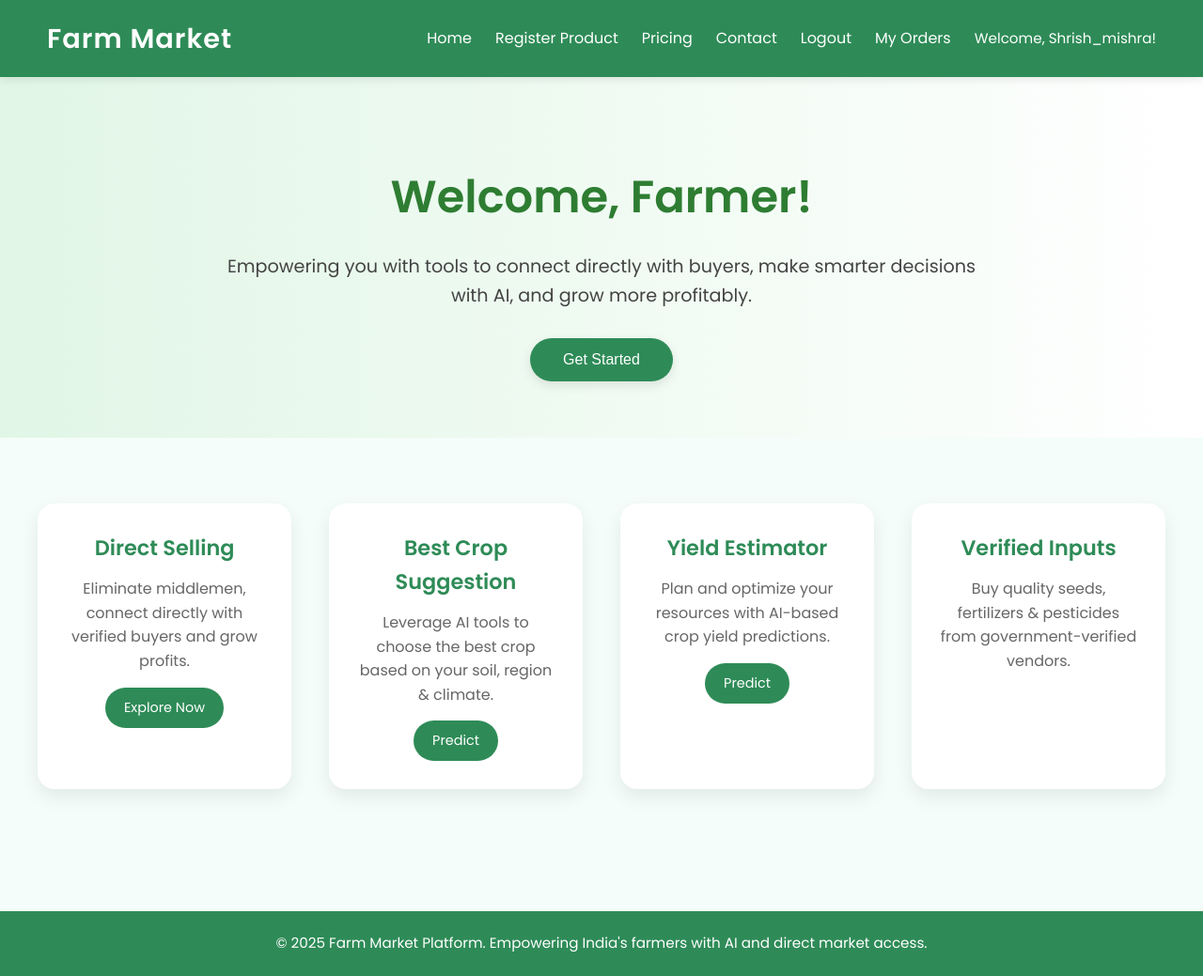
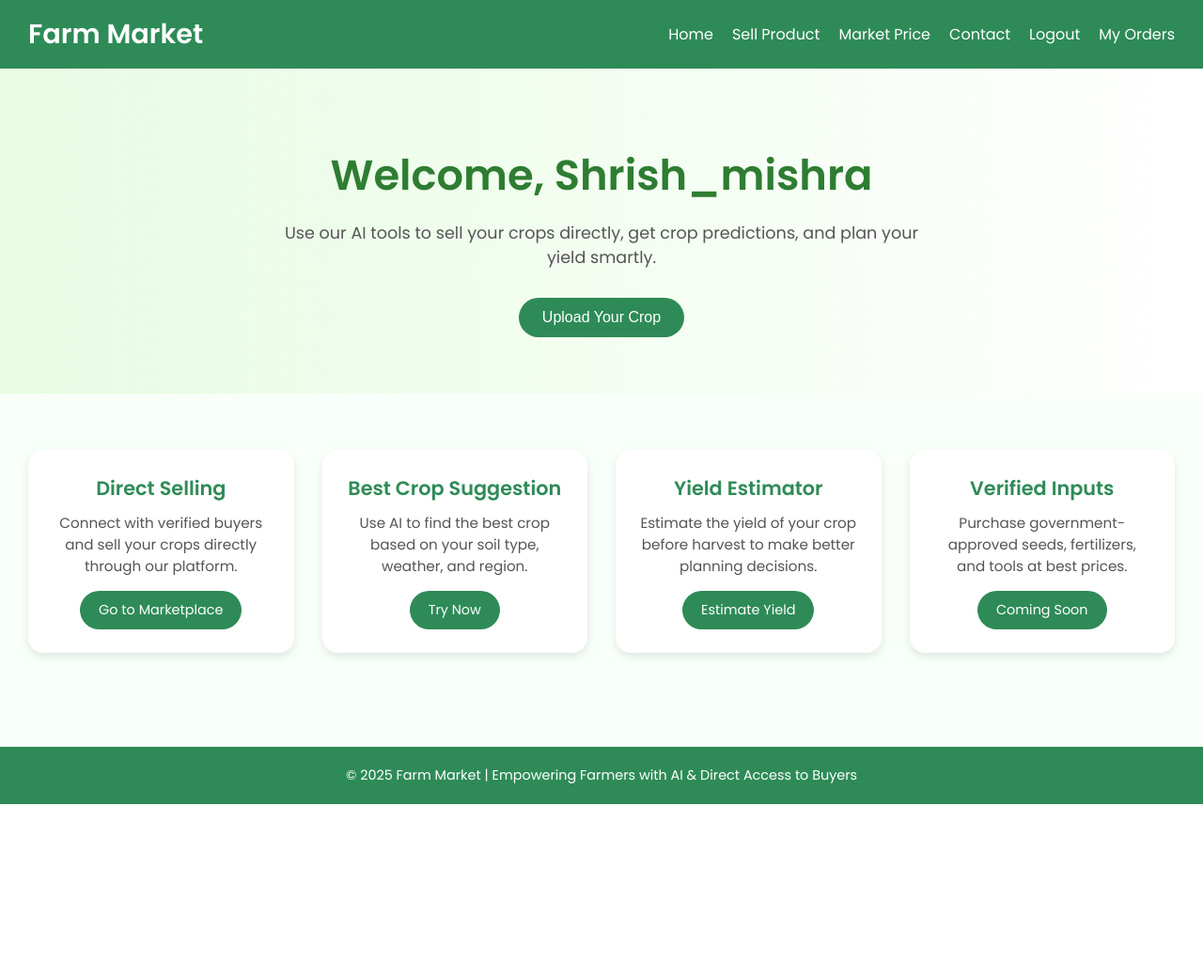
Before and after one commit to mishrarakesh-1902/farm_market_project, a Django app: page /farmer/dashboard/ in a window 1280 px wide. Shown: the whole page at 94% size. After the commit the page ends 856 px from the top, so only its background shows below. Run offline with Django 5.2, Linux system fonts and the light colour scheme; a user stored in the database is signed in; data comes from the database, SQL or seed files in the repository; parts of the project's set-up code (start-up, migrations or seed data) failed here and were passed over.

Commit message:
Update farmer_dashboard.html

```diff
--- a/marketplace/templates/marketplace/farmer_dashboard.html
+++ b/marketplace/templates/marketplace/farmer_dashboard.html
@@ -8,157 +8,140 @@
   <title>Farmer Dashboard | Farm Market</title>
   <link href="https://fonts.googleapis.com/css2?family=Poppins:wght@400;600&display=swap" rel="stylesheet">
   <style>
-    * { margin: 0; padding: 0; box-sizing: border-box; }
+    * {
+      margin: 0;
+      padding: 0;
+      box-sizing: border-box;
+    }
 
     body {
       font-family: 'Poppins', sans-serif;
-      background-color: #f4fdf9;
+      background-color: #f9fff9;
       color: #333;
-      line-height: 1.6;
     }
 
     nav {
-      position: sticky;
-      top: 0;
-      z-index: 999;
       display: flex;
       justify-content: space-between;
       align-items: center;
-      background: #2e8b57;
-      padding: 18px 50px;
+      background-color: #2e8b57;
+      padding: 15px 30px;
       color: white;
       flex-wrap: wrap;
-      box-shadow: 0 2px 10px rgba(0,0,0,0.1);
     }
 
     nav .logo {
       font-size: 1.8rem;
-      font-weight: 600;
-      letter-spacing: 1px;
-    }
-
-    nav .nav-links {
-      display: flex;
-      align-items: center;
-      gap: 25px;
+      font-weight: bold;
     }
 
     nav ul {
       list-style: none;
       display: flex;
-      gap: 25px;
+      flex-wrap: wrap;
+      gap: 20px;
     }
 
     nav ul li a {
       text-decoration: none;
       color: white;
       font-weight: 500;
-      transition: 0.3s ease;
+      transition: color 0.3s ease;
     }
 
     nav ul li a:hover {
-      color: #ffeb3b;
-    }
-
-    .auth-buttons {
-      display: flex;
-      gap: 10px;
-      font-size: 0.95rem;
+      color: #ffd700;
     }
 
     .hero {
-      padding: 90px 20px 60px;
+      background: linear-gradient(to right, #e7fce3, #ffffff);
+      padding: 80px 20px 60px;
       text-align: center;
-      background: linear-gradient(to right, #e1f6e6, #ffffff);
     }
 
     .hero h1 {
-      font-size: 3rem;
+      font-size: 2.8rem;
       color: #2e7d32;
-      margin-bottom: 20px;
+      margin-bottom: 15px;
     }
 
     .hero p {
-      font-size: 1.2rem;
-      max-width: 800px;
-      margin: auto;
-      color: #444;
+      font-size: 1.1rem;
+      color: #555;
+      max-width: 700px;
+      margin: 0 auto 30px;
     }
 
     .cta-btn {
-      margin-top: 30px;
-      padding: 14px 35px;
-      background: #2e8b57;
-      color: white;
+      padding: 12px 25px;
+      font-size: 1rem;
       border: none;
       border-radius: 25px;
-      font-size: 1rem;
-      font-weight: 500;
+      background-color: #2e8b57;
+      color: white;
       cursor: pointer;
-      box-shadow: 0 4px 12px rgba(0,0,0,0.1);
       transition: background 0.3s ease;
     }
 
     .cta-btn:hover {
-      background: #246d46;
+      background-color: #256b45;
     }
 
     .features {
-      padding: 70px 40px;
       display: grid;
-      grid-template-columns: repeat(auto-fit, minmax(260px, 1fr));
-      gap: 40px;
+      grid-template-columns: repeat(auto-fit, minmax(250px, 1fr));
+      gap: 30px;
+      padding: 60px 30px;
     }
 
     .card {
-      background: #ffffff;
-      padding: 30px;
-      border-radius: 18px;
-      box-shadow: 0 8px 20px rgba(0,0,0,0.08);
+      background: white;
+      padding: 25px;
+      border-radius: 16px;
+      box-shadow: 0 4px 10px rgba(0,0,0,0.1);
       text-align: center;
-      transition: 0.3s ease;
+      transition: 0.3s;
     }
 
     .card:hover {
-      transform: translateY(-6px);
-      box-shadow: 0 12px 30px rgba(0,0,0,0.1);
+      transform: translateY(-5px);
+      box-shadow: 0 8px 20px rgba(0,0,0,0.15);
     }
 
     .card h3 {
-      font-size: 1.4rem;
       color: #2e8b57;
-      margin-bottom: 12px;
+      margin-bottom: 10px;
+      font-size: 1.3rem;
     }
 
     .card p {
-      color: #666;
-      font-size: 1rem;
+      font-size: 0.95rem;
+      color: #555;
     }
 
     .card a {
       display: inline-block;
       margin-top: 15px;
       padding: 10px 20px;
-      background: #2e8b57;
+      font-size: 0.9rem;
+      background-color: #2e8b57;
       color: white;
+      border-radius: 22px;
       text-decoration: none;
-      border-radius: 22px;
-      font-size: 0.9rem;
-      font-weight: 500;
-      transition: background 0.3s ease;
+      transition: 0.3s;
     }
 
     .card a:hover {
-      background: #1d603e;
+      background-color: #1d603e;
     }
 
     footer {
-      background: #2e8b57;
-      color: #fff;
+      background-color: #2e8b57;
+      color: white;
       text-align: center;
-      padding: 22px;
-      font-size: 0.95rem;
-      margin-top: 60px;
+      padding: 20px;
+      margin-top: 40px;
+      font-size: 0.9rem;
     }
 
     @media (max-width: 768px) {
@@ -167,15 +150,14 @@
         align-items: flex-start;
       }
 
-      nav .nav-links {
+      nav ul {
         flex-direction: column;
-        align-items: flex-start;
         gap: 10px;
         margin-top: 10px;
       }
 
       .hero h1 {
-        font-size: 2.2rem;
+        font-size: 2rem;
       }
 
       .hero p {
@@ -186,14 +168,13 @@
 </head>
 <body>
 
-  <!-- Navigation Bar -->
+  <!-- Navigation -->
   <nav>
     <div class="logo">Farm Market</div>
-    <div class="nav-links">
     <ul>
       <li><a href="{% url 'home' %}">Home</a></li>
-        <li><a href="{% url 'upload_product' %}">Register Product</a></li>
-        <li><a href="{% url 'crop_prices' %}">Pricing</a></li>
+      <li><a href="{% url 'upload_product' %}">Sell Product</a></li>
+      <li><a href="{% url 'crop_prices' %}">Market Price</a></li>
       <li><a href="{% url 'contact' %}">Contact</a></li>
       {% if user.is_authenticated %}
         <li><a href="{% url 'logout' %}">Logout</a></li>
@@ -202,47 +183,42 @@
         {% endif %}
       {% endif %}
     </ul>
-      <div class="auth-buttons">
-        {% if user.is_authenticated %}
-          <span>Welcome, {{ user.username }}!</span>
-        {% endif %}
-      </div>
-    </div>
   </nav>
 
   <!-- Hero Section -->
   <section class="hero">
-    <h1>Welcome, Farmer!</h1>
-    <p>Empowering you with tools to connect directly with buyers, make smarter decisions with AI, and grow more profitably.</p>
-    <button class="cta-btn" onclick="location.href='{% url 'upload_product' %}'">Get Started</button>
+    <h1>Welcome, {{ user.username }}</h1>
+    <p>Use our AI tools to sell your crops directly, get crop predictions, and plan your yield smartly.</p>
+    <button class="cta-btn" onclick="location.href='{% url 'upload_product' %}'">Upload Your Crop</button>
   </section>
 
-  <!-- Features Section -->
+  <!-- Features -->
   <section class="features">
     <div class="card">
       <h3>Direct Selling</h3>
-      <p>Eliminate middlemen, connect directly with verified buyers and grow profits.</p>
-      <a href="{% url 'product_list' %}">Explore Now</a>
+      <p>Connect with verified buyers and sell your crops directly through our platform.</p>
+      <a href="{% url 'product_list' %}">Go to Marketplace</a>
     </div>
     <div class="card">
       <h3>Best Crop Suggestion</h3>
-      <p>Leverage AI tools to choose the best crop based on your soil, region & climate.</p>
-      <a href="{% url 'predict_crop' %}">Predict</a>
+      <p>Use AI to find the best crop based on your soil type, weather, and region.</p>
+      <a href="{% url 'predict_crop' %}">Try Now</a>
     </div>
     <div class="card">
       <h3>Yield Estimator</h3>
-      <p>Plan and optimize your resources with AI-based crop yield predictions.</p>
-      <a href="{% url 'yeild_predict' %}">Predict</a>
+      <p>Estimate the yield of your crop before harvest to make better planning decisions.</p>
+      <a href="{% url 'yeild_predict' %}">Estimate Yield</a>
     </div>
     <div class="card">
       <h3>Verified Inputs</h3>
-      <p>Buy quality seeds, fertilizers & pesticides from government-verified vendors.</p>
+      <p>Purchase government-approved seeds, fertilizers, and tools at best prices.</p>
+      <a href="#">Coming Soon</a>
     </div>
   </section>
 
   <!-- Footer -->
   <footer>
-    <p>&copy; 2025 Farm Market Platform. Empowering India's farmers with AI and direct market access.</p>
+    &copy; 2025 Farm Market | Empowering Farmers with AI & Direct Access to Buyers
   </footer>
 
 </body>
```
Lines whose indentation alone changed are shown as unchanged.
